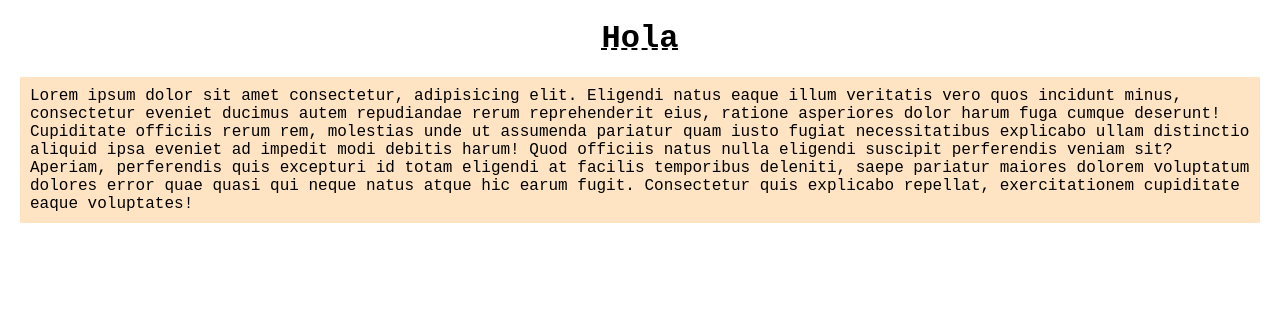
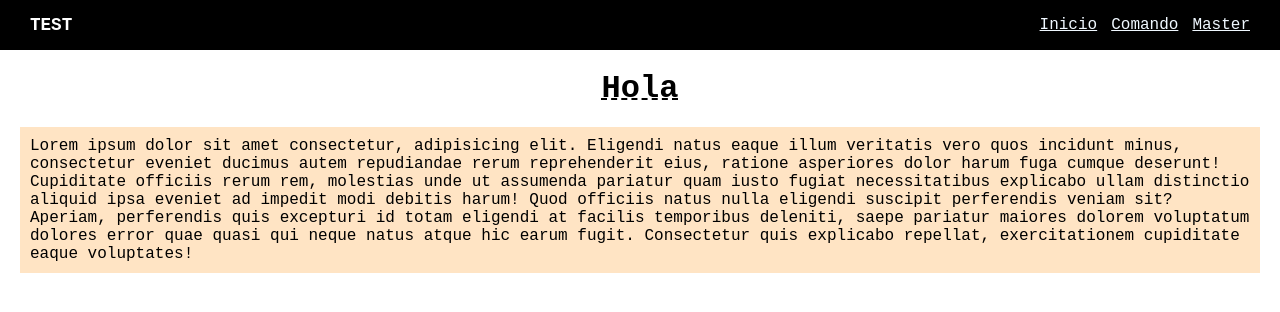
Before and after one commit to minterger/TicTacToe-js-vanilla, a plain HTML site: page index.html in a window 1280 px wide. Drawn offline with Linux system fonts and the light colour scheme.

Commit message:
add navbar

```diff
--- a/css/main.css
+++ b/css/main.css
@@ -19,3 +19,32 @@ p {
   background-color: bisque;
   margin: 0 20px;
 }
+
+nav {
+  display: flex;
+  justify-content: space-between;
+  align-items: center;
+  background-color: black;
+  color: white;
+  width: 100%;
+  height: 50px;
+  padding: 0 30px;
+}
+
+nav span {
+  font-weight: bold;
+  font-size: 1.1rem;
+}
+
+nav ul {
+  display: flex;
+  list-style: none;
+}
+
+nav ul li {
+  margin-left: 14px;
+}
+
+nav ul li a {
+  color: aliceblue;
+}
--- a/index.html
+++ b/index.html
@@ -8,6 +8,23 @@
     <link rel="stylesheet" href="css/main.css" />
   </head>
   <body>
+    <nav>
+      <span>TEST</span>
+      <ul>
+        <li>
+          <a href="">Inicio</a>
+        </li>
+
+        <li>
+          <a href="">Comando</a>
+        </li>
+
+        <li>
+          <a href="">Master</a>
+        </li>
+      </ul>
+    </nav>
+
     <h1>Hola</h1>
     <p>
       Lorem ipsum dolor sit amet consectetur, adipisicing elit. Eligendi natus
```
